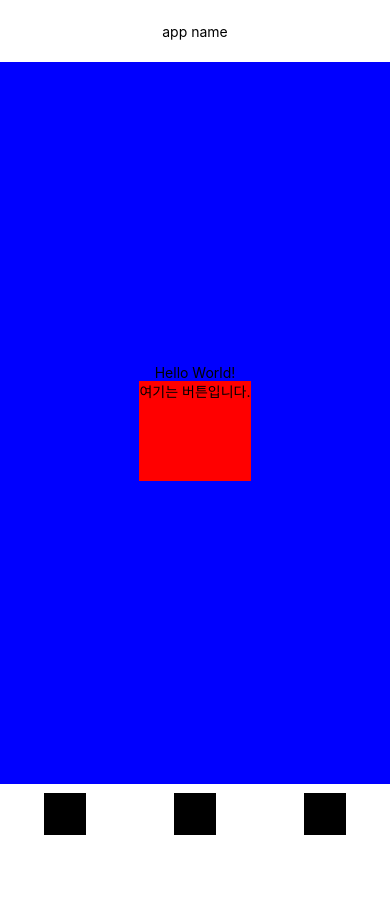
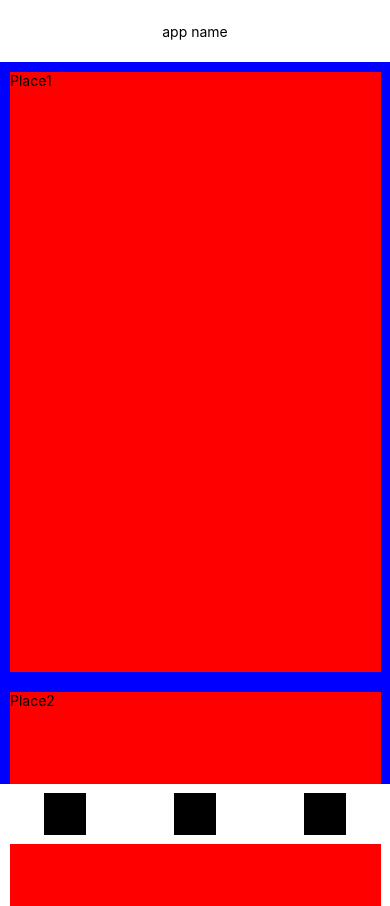
Before and after one commit to hamon1/TRAVEL, a React Native app: screen / in a window 390 px wide. Before the commit the page ends 844 px from the top, so only its background shows below. Built offline with nearby package versions, Linux system fonts and the light colour scheme.

Commit message:
Home 스크롤 뷰 -> flatlist로 바꿀 예정, 함수화(예정)

```diff
--- a/src/pages/Home/Home.tsx
+++ b/src/pages/Home/Home.tsx
@@ -28,17 +28,24 @@ import { NavigationContainer } from "@react-navigation/native";
 
 import BottomTabNavigator from '../navigation/TabNavigation';
 
+
 // text -> tlatlist(travel data)
 const Background = () => {
   return (
     <>
       <View style={styles.container}>
-        <Text>Hello World!</Text>
+        <ScrollView style={styles.boardScroll}>
         <TouchableOpacity
           style={styles.board}
         onPress={() => Navigation.navigate(PlaceBoard)}>
-          <Text>여기는 버튼입니다.</Text>
+          <Text>Place1</Text>
         </TouchableOpacity>
+        <TouchableOpacity
+          style={styles.board}
+        onPress={() => Navigation.navigate(PlaceBoard)}>
+          <Text>Place2</Text>
+        </TouchableOpacity>
+        </ScrollView>
       </View>
       {/* <NavigationBar /> */}
       <Topbar />
@@ -65,8 +72,14 @@ const styles = StyleSheet.create({
     fontSize: 20,
   },
   board: {
+    margin: 10,
     backgroundColor: 'red',
-    height: 100,
+    height: 600,
+    width: '95%',
+  },
+  boardScroll: {
+    width: '100%',
+    top: 62,
   }
 });
 
```
Also changed, not shown: src/hook/index.js (added, +22 -0 lines), src/pages/Footer/ControlBar.js (+6 -1 lines).
